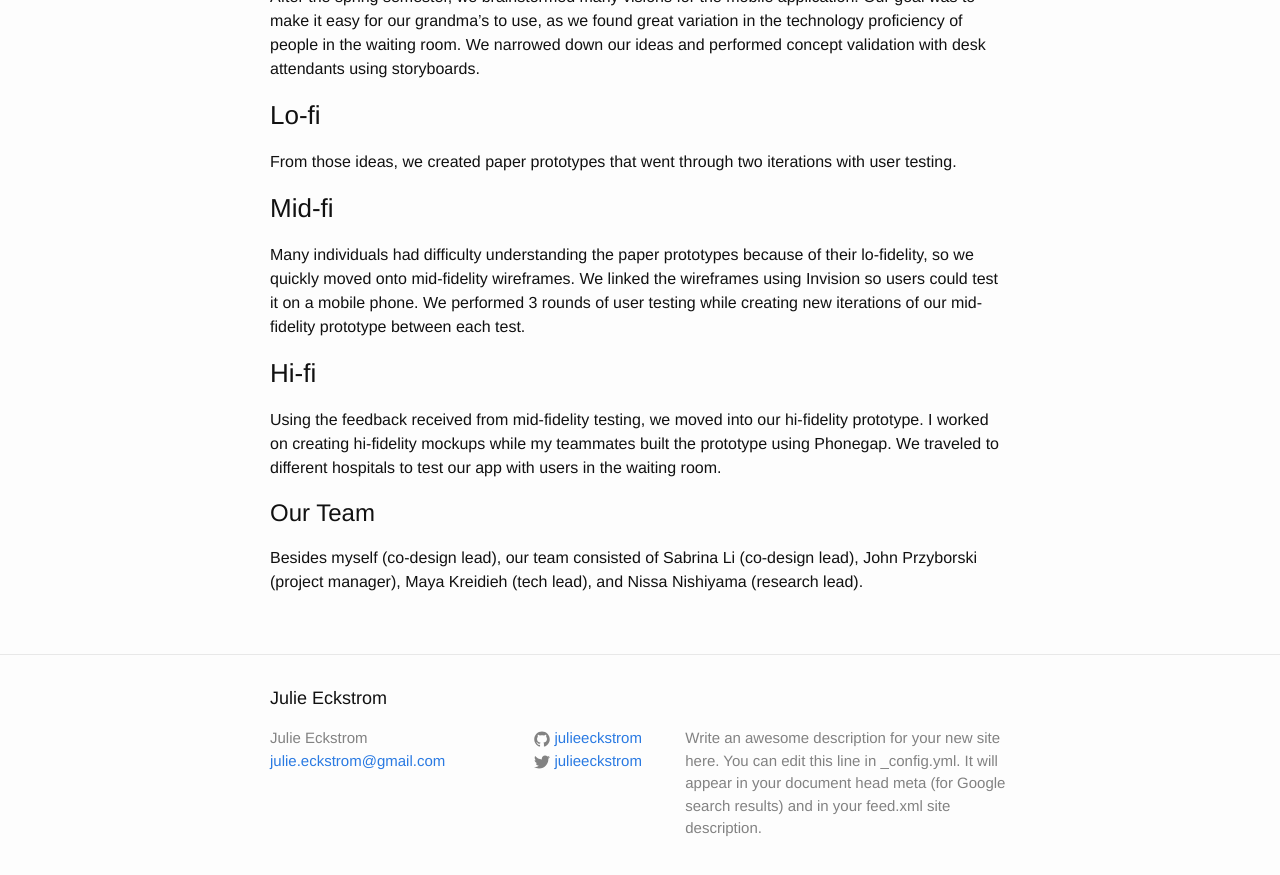
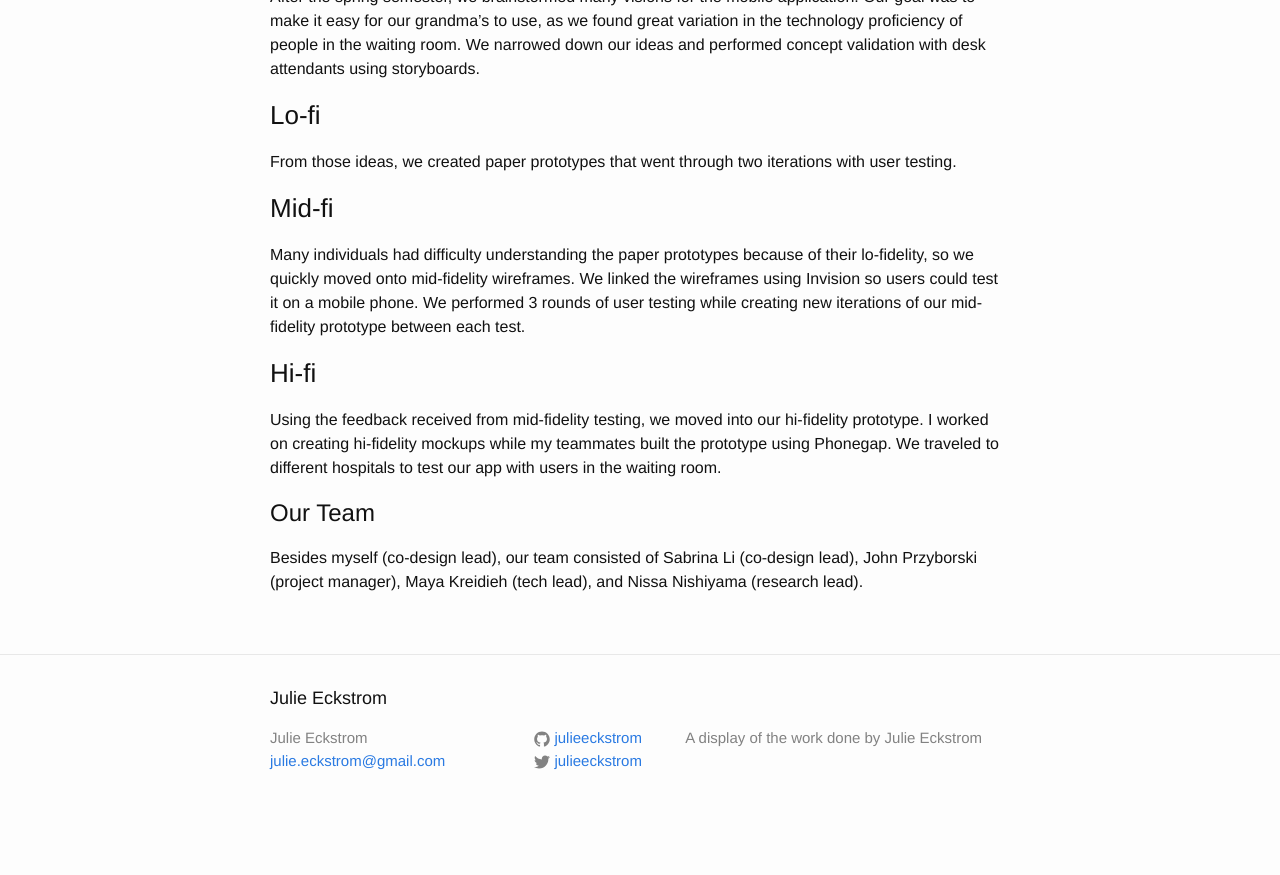
Before and after one commit to julieeckstrom/julieeckstrom.github.io, a Jekyll site: the page built from _projects/teletracking.markdown, in a window 1280 px wide and 900 px high, scrolled down 1250 px. Shown: the top 875 px of the window. Built offline with Jekyll 4.4.1, drawn with Linux system fonts in a browser that asks for light colours; after the commit the page ends 2082 px from its top, so only the background shows below that.

Commit message:
Changed site description

```diff
--- a/_config.yml
+++ b/_config.yml
@@ -9,9 +9,7 @@
 title: Julie Eckstrom
 email: julie.eckstrom@gmail.com
 description: > # this means to ignore newlines until "baseurl:"
-  Write an awesome description for your new site here. You can edit this
-  line in _config.yml. It will appear in your document head meta (for
-  Google search results) and in your feed.xml site description.
+  A display of the work done by Julie Eckstrom
 baseurl: "" # the subpath of your site, e.g. /blog
 url: "http://julieeckstrom.com" # the base hostname & protocol for your site
 twitter_username: julieeckstrom
--- a/_projects/teletracking.markdown
+++ b/_projects/teletracking.markdown
@@ -15,18 +15,15 @@
 
 I was the co-design lead on the project. My responsiblities were to create the necessary assets for research, create presentations and images for presentations, do the print design of 100-some page Spring report book, and do the interaction and visual design for the app while still keeping in mind all viewpoints of our team. All of us shared responsibility for conducting research, analyzing results, and presenting our findings.
 
-
 # Process
 
 ## Research
 
 Our research plan consisted of five methods: card sorts, diaries, interviews, ethnographic observations, and surveys. Thanks to the enthusiasm of two hospitals in the Pittsburgh area, we were able to perform card sorts with waiting families. This helped us determine what information was most important to them during their wait. We distributed diaries to families with longer wait times; these diaries kept track of family emotions and questions throughout the day. We handed out surveys that gathered quantitative data on the most common information source for families, their satisfaction with the amount of information, and what type of phone they had. We sat in 11 different waiting rooms to observe how families spent their time while waiting, and we interviewed 8 desk attendants and department heads on current concerns for the waiting room.
 
-
 ## Analysis and Visioning
 
 The second half of the spring semester was spent analyzing the data. We created an affinity diagram of all the data we collected and drew graphs of family emotions throughout the wait. From the data, we pulled out four key findings with which we performed an inital round of visioning to jump-start our summer semester of prototyping.
-
 
 ## Prototyping
 
@@ -44,6 +41,5 @@
 
 Using the feedback received from mid-fidelity testing, we moved into our hi-fidelity prototype. I worked on creating hi-fidelity mockups while my teammates built the prototype using Phonegap. We traveled to different hospitals to test our app with users in the waiting room.
 
-
 # Our Team
 Besides myself (co-design lead), our team consisted of Sabrina Li (co-design lead), John Przyborski (project manager), Maya Kreidieh (tech lead), and Nissa Nishiyama (research lead).
```
